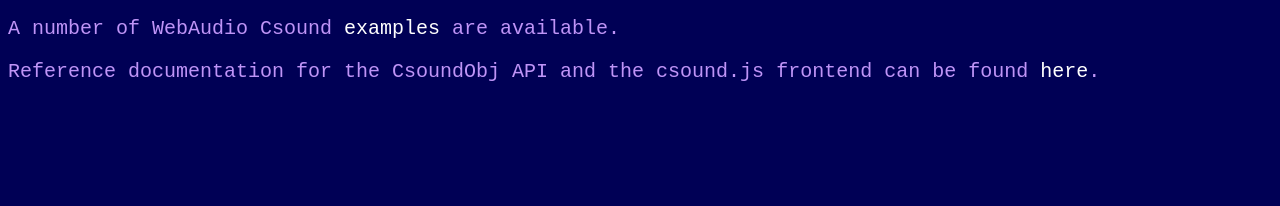
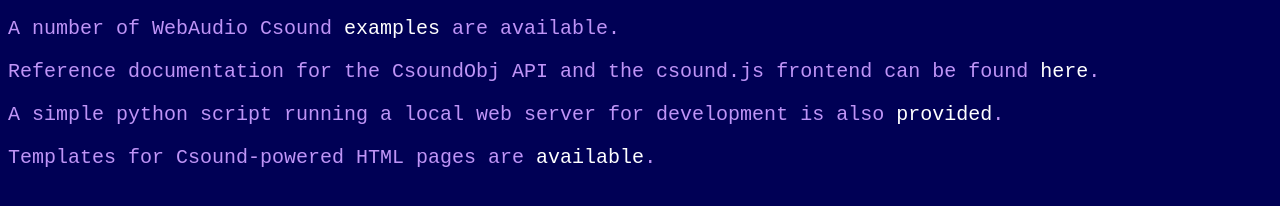
Before and after one commit to vlazzarini/paw, a plain HTML site: page index.html in a window 1280 px wide. Shown: the part 138-344 px from the top of the page. Drawn offline with Linux system fonts and the light colour scheme.

Commit message:
updated index and readme

```diff
--- a/index.html
+++ b/index.html
@@ -57,6 +57,17 @@ Reference documentation for the CsoundObj API and the
 csound.js frontend can be found <a href="examples/docs/index.html">here</a>.
 </p>
 
+<p>
+A simple python script running a local web server for development is
+also <a href="httpd.py">provided</a>.
+</p>
+
+<p>
+Templates for
+Csound-powered HTML pages are
+<a href="https://github.com/vlazzarini/paw/templates">available</a>.
+</p>
+
 </body>
 
 </html>
```
Also changed, not shown: 1 other file.
